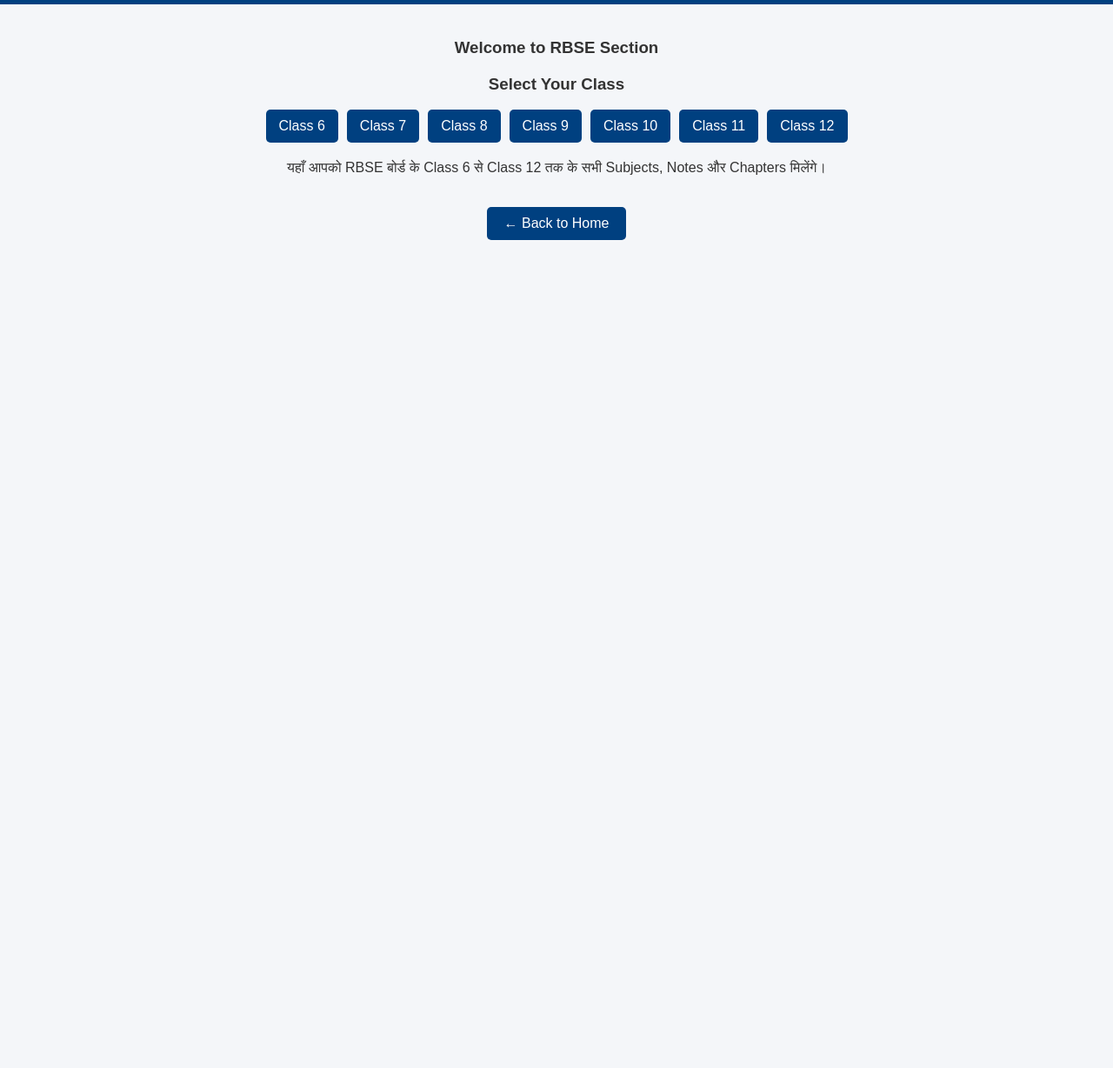
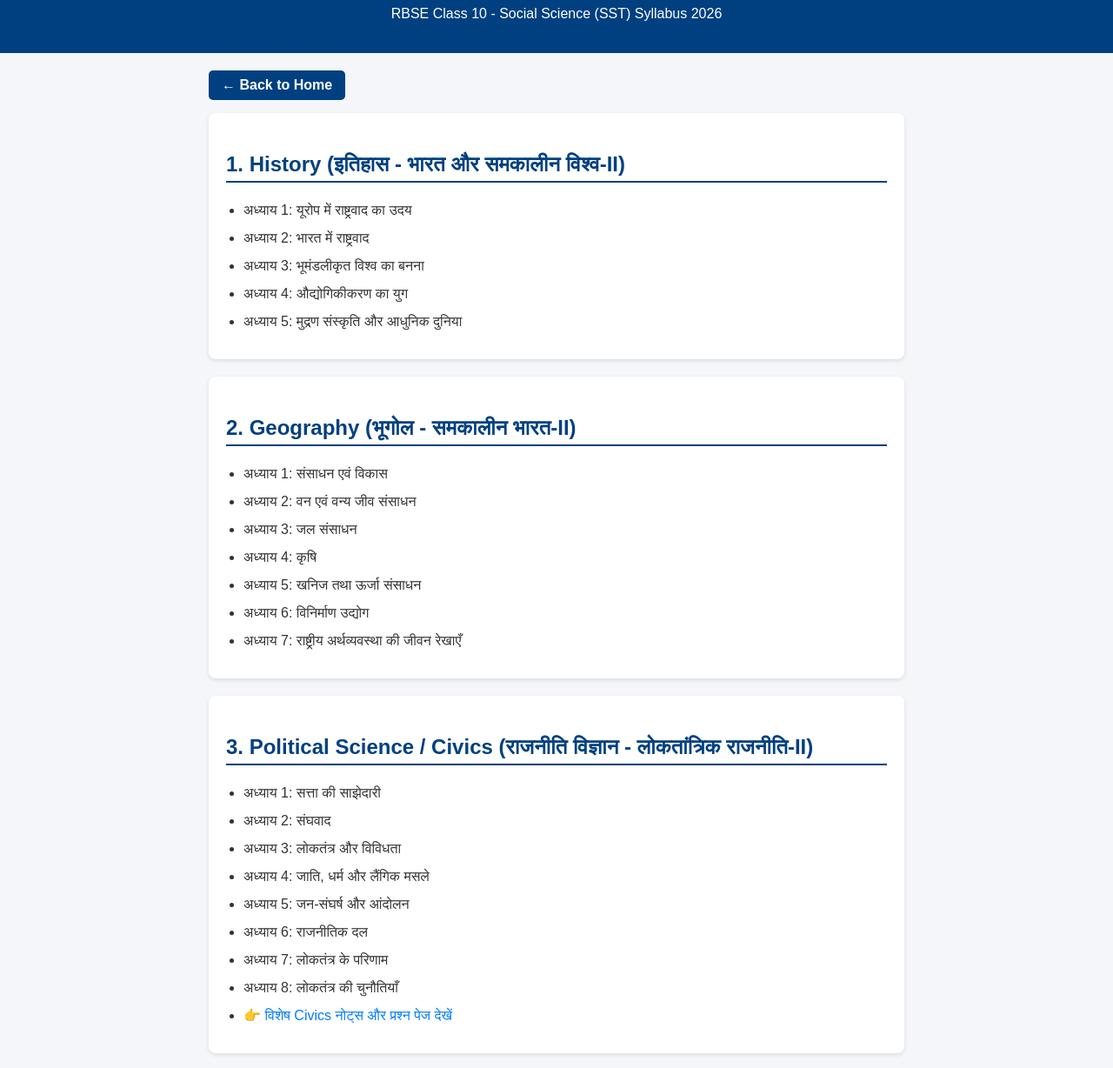
Before and after one commit to manishsirclasses9925/manish-sir-class-9925, a plain HTML site: page rbse.html in a window 1280 px wide. Shown: the part 93-1321 px from the top of the page at 87% size. Before the commit the page ends 800 px from the top, so only its background shows below. Drawn offline with Linux system fonts and the light colour scheme.

Commit message:
Update rbse.html

```diff
--- a/rbse.html
+++ b/rbse.html
@@ -1,9 +1,9 @@
 <!DOCTYPE html>
-<html lang="en">
+<html lang="hi">
 <head>
     <meta charset="UTF-8">
     <meta name="viewport" content="width=device-width, initial-scale=1.0">
-    <title>RBSE Board - Manish Sir Class 9925</title>
+    <title>RBSE Class 10 Social Science - Manish Sir Class 9925</title>
     <style>
         body {
             font-family: Arial, sans-serif;
@@ -15,50 +15,118 @@
         header {
             background-color: #004080;
             color: white;
-            padding: 15px;
             text-align: center;
+            padding: 20px 10px;
         }
         .container {
-            padding: 20px;
             max-width: 800px;
-            margin: auto;
-            text-align: center;
+            margin: 20px auto;
+            padding: 0 15px;
         }
         .back-btn {
             display: inline-block;
-            margin-top: 20px;
-            padding: 10px 20px;
+            margin-bottom: 15px;
+            padding: 8px 15px;
             background-color: #004080;
             color: white;
             text-decoration: none;
             border-radius: 5px;
+            font-weight: bold;
+        }
+        h2 {
+            color: #004080;
+            border-bottom: 2px solid #004080;
+            padding-bottom: 5px;
+            margin-top: 30px;
+        }
+        .subject-box {
+            background: white;
+            padding: 15px 20px;
+            margin-bottom: 20px;
+            border-radius: 8px;
+            box-shadow: 0 2px 5px rgba(0,0,0,0.1);
+        }
+        ul {
+            padding-left: 20px;
+        }
+        li {
+            margin-bottom: 8px;
+            line-height: 1.5;
+        }
+        a.chapter-link {
+            color: #007bff;
+            text-decoration: none;
+        }
+        a.chapter-link:hover {
+            text-decoration: underline;
         }
     </style>
 </head>
 <body>
 
     <header>
-        <h2>RBSE Board - Manish Sir Class 9925</h2>
+        <h1>Manish Sir Class 9925</h1>
+        <p>RBSE Class 10 - Social Science (SST) Syllabus 2026</p>
     </header>
 
     <div class="container">
-        <h3>Welcome to RBSE Section</h3>
-        <div style="margin: 20px 0;">
-            <h3>Select Your Class</h3>
-            <div style="display: flex; flex-wrap: wrap; justify-content: center; gap: 10px;">
-                <a href="#" style="padding: 10px 15px; background-color: #004080; color: white; text-decoration: none; border-radius: 5px;">Class 6</a>
-                <a href="#" style="padding: 10px 15px; background-color: #004080; color: white; text-decoration: none; border-radius: 5px;">Class 7</a>
-                <a href="#" style="padding: 10px 15px; background-color: #004080; color: white; text-decoration: none; border-radius: 5px;">Class 8</a>
-                <a href="#" style="padding: 10px 15px; background-color: #004080; color: white; text-decoration: none; border-radius: 5px;">Class 9</a>
-                <a href="class10-political-science.html" style="padding: 10px 15px; background-color: #004080; color: white; text-decoration: none; border-radius: 5px;">Class 10</a>
-               <a href="#" style="padding: 10px 15px; background-color: #004080; color: white; text-decoration: none; border-radius: 5px;">Class 11</a>
-                <a href="#" style="padding: 10px 15px; background-color: #004080; color: white; text-decoration: none; border-radius: 5px;">Class 12</a>
-            </div>
+        <a href="index.html" class="back-btn">&larr; Back to Home</a>
+
+        <!-- 1. History -->
+        <div class="subject-box">
+            <h2>1. History (इतिहास - भारत और समकालीन विश्व-II)</h2>
+            <ul>
+                <li>अध्याय 1: यूरोप में राष्ट्रवाद का उदय</li>
+                <li>अध्याय 2: भारत में राष्ट्रवाद</li>
+                <li>अध्याय 3: भूमंडलीकृत विश्व का बनना</li>
+                <li>अध्याय 4: औद्योगिकीकरण का युग</li>
+                <li>अध्याय 5: मुद्रण संस्कृति और आधुनिक दुनिया</li>
+            </ul>
         </div>
-        <p>यहाँ आपको RBSE बोर्ड के Class 6 से Class 12 तक के सभी Subjects, Notes और Chapters मिलेंगे।</p>
 
-        <a href="index.html" class="back-btn">← Back to Home</a>
+        <!-- 2. Geography -->
+        <div class="subject-box">
+            <h2>2. Geography (भूगोल - समकालीन भारत-II)</h2>
+            <ul>
+                <li>अध्याय 1: संसाधन एवं विकास</li>
+                <li>अध्याय 2: वन एवं वन्य जीव संसाधन</li>
+                <li>अध्याय 3: जल संसाधन</li>
+                <li>अध्याय 4: कृषि</li>
+                <li>अध्याय 5: खनिज तथा ऊर्जा संसाधन</li>
+                <li>अध्याय 6: विनिर्माण उद्योग</li>
+                <li>अध्याय 7: राष्ट्रीय अर्थव्यवस्था की जीवन रेखाएँ</li>
+            </ul>
+        </div>
+
+        <!-- 3. Political Science -->
+        <div class="subject-box">
+            <h2>3. Political Science / Civics (राजनीति विज्ञान - लोकतांत्रिक राजनीति-II)</h2>
+            <ul>
+                <li>अध्याय 1: सत्ता की साझेदारी</li>
+                <li>अध्याय 2: संघवाद</li>
+                <li>अध्याय 3: लोकतंत्र और विविधता</li>
+                <li>अध्याय 4: जाति, धर्म और लैंगिक मसले</li>
+                <li>अध्याय 5: जन-संघर्ष और आंदोलन</li>
+                <li>अध्याय 6: राजनीतिक दल</li>
+                <li>अध्याय 7: लोकतंत्र के परिणाम</li>
+                <li>अध्याय 8: लोकतंत्र की चुनौतियाँ</li>
+                <li><a href="class10-political-science.html" class="chapter-link">👉 विशेष Civics नोट्स और प्रश्न पेज देखें</a></li>
+            </ul>
+        </div>
+
+        <!-- 4. Economics -->
+        <div class="subject-box">
+            <h2>4. Economics (अर्थशास्त्र - आर्थिक विकास की समझ)</h2>
+            <ul>
+                <li>अध्याय 1: विकास</li>
+                <li>अध्याय 2: भारतीय अर्थव्यवस्था के क्षेत्रक</li>
+                <li>अध्याय 3: मुद्रा और साख</li>
+                <li>अध्याय 4: वैश्वीकरण और भारतीय अर्थव्यवस्था</li>
+                <li>अध्याय 5: उपभोक्ता अधिकार</li>
+            </ul>
+        </div>
+
     </div>
 
 </body>
-  </html>
+</html>
```
